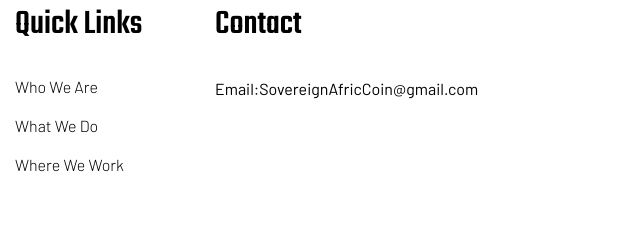
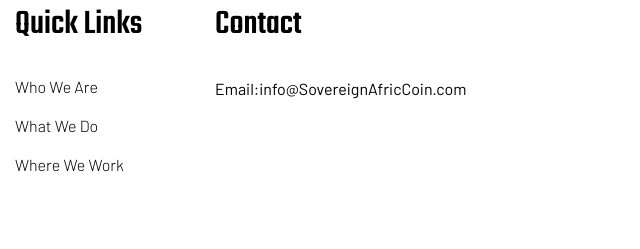
Before and after one commit to SovereignAfricCoin/sac, a plain HTML site: page index.html in a window 1280 px wide. Shown: the part 2688-2937 px from the top of the page, 640-1280 px from the left. Drawn offline with Linux system fonts and the light colour scheme.

Commit message:
Add files via upload

```diff
--- a/index.html
+++ b/index.html
@@ -287,7 +287,7 @@
 <div class="footer-tittle">
 <h4 style="color: #000;">Contact</h4>
 <div class="footer-pera">
-<a href="mailto:sovereignafriccoin@gmail.com"  target="_blank"><p class="info1" style="color: #000;">Email:SovereignAfricCoin@gmail.com</p></a>
+<a href="mailto:info@sovereignafriccoin.com"  target="_blank"><p class="info1" style="color: #000;">Email:info@SovereignAfricCoin.com</p></a>
 </div>
 
 </div>
```
